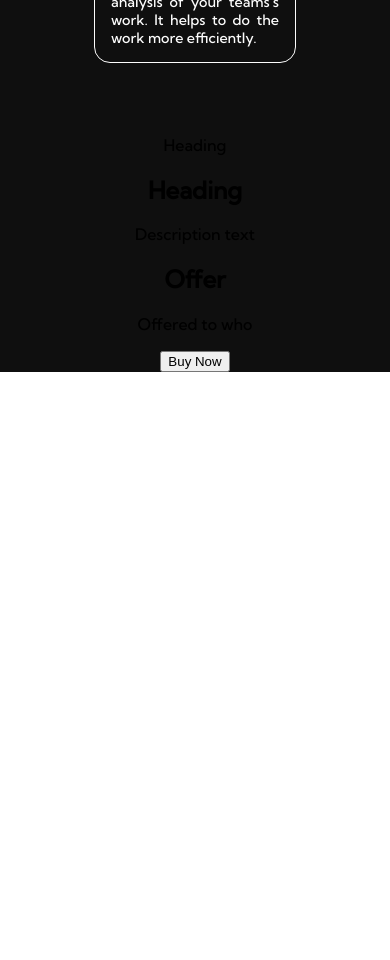
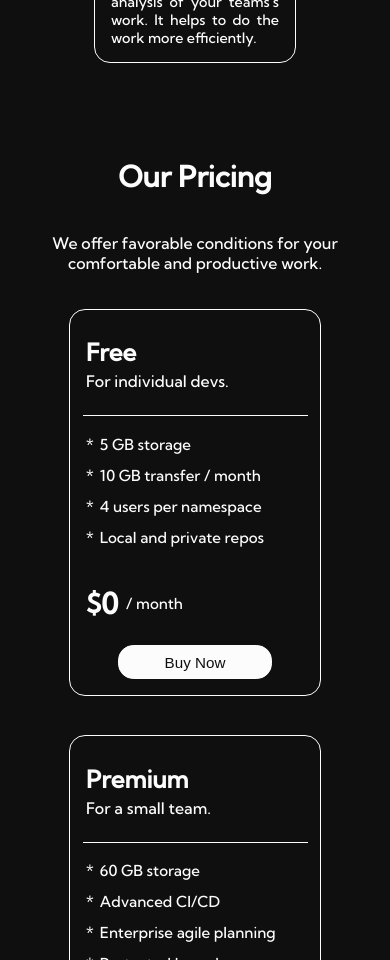
Before and after one commit to IsaacHarrison28/GitClickClone, a React (Create React App) app: page / in a window 390 px wide. Shown: the part 1040-2000 px from the top of the page. Before the commit the page ends 1412 px from the top, so only its background shows below. Built offline with nearby package versions, Linux system fonts and the light colour scheme.

Commit message:
Building the mobile view

```diff
--- a/src/components/Home.Page.js
+++ b/src/components/Home.Page.js
@@ -68,40 +68,158 @@ export const Home = () => {
 
             </div>
 
-            <div className='sneek-pic-container'>
+            {/* <div className='sneek-pic-container'>
                 <div className='sneek-pic-heading'>Heading</div>
                 <div className='sneek-pic-images-container'>
 
                 </div>
-            </div>
+            </div> */}
 
             <div className='pricing-overall-container'>
                 <div className='pricing-heading-text'>
-                    <h2>Heading</h2>
+                    <h2>Our Pricing</h2>
                     <p>
-                    Description text
+                        We offer favorable conditions for your comfortable and productive work.
                     </p>
                 </div>
 
                 <div className='prices-offer-container'>
+
                     <div className='offer-div'>
 
                         <div className='offer'>
-                            <h2>Offer</h2>
+                            <h2>Free</h2>
                             <p>
-                            Offered to who
+                                For individual devs.
                             </p>
                         </div>
 
+                        <hr />
+
                         <div className='package-offers'>
-                            <div className='package-text'></div>
-                            <div className='package-price'></div>
+                            <div className='package-text'>
+                                <div className='text'>
+                                    <div className='tick'>*</div>
+                                    <p>5 GB storage</p>
+                                </div>
+
+                                <div className='text'>
+                                    <div className='tick'>*</div>
+                                    <p>10 GB transfer / month</p>
+                                </div>
+
+                                <div className='text'>
+                                    <div className='tick'>*</div>
+                                    <p>4 users per namespace</p>
+                                </div>
+
+                                <div className='text'>
+                                    <div className='tick'>*</div>
+                                    <p>Local and private repos</p>
+                                </div>
+
+                            </div>
+                            <div className='package-price'>
+                                <h2>$0</h2>
+                                <p> / month </p>
+                            </div>
                             <div className='purchase-button'>
                                 <button type='button'>Buy Now</button>
                             </div>
                         </div>
 
                     </div>
+
+                    <div className='offer-div'>
+
+                        <div className='offer'>
+                            <h2>Premium</h2>
+                            <p>
+                                For a small team.
+                            </p>
+                        </div>
+
+                        <hr />
+
+                        <div className='package-offers'>
+                            <div className='package-text'>
+                                <div className='text'>
+                                    <div className='tick'>*</div>
+                                    <p>60 GB storage</p>
+                                </div>
+
+                                <div className='text'>
+                                    <div className='tick'>*</div>
+                                    <p>Advanced CI/CD</p>
+                                </div>
+
+                                <div className='text'>
+                                    <div className='tick'>*</div>
+                                    <p>Enterprise agile planning</p>
+                                </div>
+
+                                <div className='text'>
+                                    <div className='tick'>*</div>
+                                    <p>Protected branches</p>
+                                </div>
+
+                            </div>
+                            <div className='package-price'>
+                                <h2>$16</h2>
+                                <p> / month </p>
+                            </div>
+                            <div className='purchase-button'>
+                                <button type='button'>Buy Now</button>
+                            </div>
+                        </div>
+
+                    </div>
+
+                    <div className='offer-div'>
+
+                        <div className='offer'>
+                            <h2>Ultimate</h2>
+                            <p>
+                                For large companies.
+                            </p>
+                        </div>
+
+                        <hr />
+
+                        <div className='package-offers'>
+                            <div className='package-text'>
+                                <div className='text'>
+                                    <div className='tick'>*</div>
+                                    <p>260 GB storage</p>
+                                </div>
+
+                                <div className='text'>
+                                    <div className='tick'>*</div>
+                                    <p>Security dashboards</p>
+                                </div>
+
+                                <div className='text'>
+                                    <div className='tick'>*</div>
+                                    <p>Free guest users</p>
+                                </div>
+
+                                <div className='text'>
+                                    <div className='tick'>*</div>
+                                    <p>container scanning</p>
+                                </div>
+
+                            </div>
+                            <div className='package-price'>
+                                <h2>$99</h2>
+                                <p> / month </p>
+                            </div>
+                            <div className='purchase-button'>
+                                <button type='button'>Buy Now</button>
+                            </div>
+                        </div>
+
+                    </div>
+
                 </div>
             </div>
 
--- a/src/styles/Home.page.style.css
+++ b/src/styles/Home.page.style.css
@@ -79,7 +79,7 @@
 .product-quality-container{
     margin: auto;
     display: flex;
-    align-items: center;
+    align-items: flex-start;
     justify-content: center;
     flex-wrap: wrap;
     margin-block: 3.5rem;
@@ -125,3 +125,127 @@
     font-size: 0.9rem;
     text-align: justify;
 }
+
+.pricing-heading-text{
+    display: flex;
+    align-items: center;
+    justify-content: center;
+    flex-direction: column;
+    color: #fcfcfc;
+    margin: auto;
+    width: 80%;
+}
+
+.pricing-heading-text h2{
+    font-size: 1.8rem;
+}
+
+.pricing-heading-text p{
+    font-size: 1rem;
+    text-align: center;
+    max-width: 300px;
+}
+
+.prices-offer-container{
+    display: flex;
+    align-items: center;
+    justify-content: center;
+    flex-wrap: wrap;
+}
+
+.offer-div{
+    border: 1px solid #fcfcfc;
+    border-radius: 1em;
+    width: 80%;
+    max-width: 250px;
+    min-width: 220px;
+    margin: 1.2em;
+}
+
+.offer-div:hover{
+    background: linear-gradient(68deg, #fcfcfc, #45a0f5);
+    color: #0f0f0f;
+}
+
+.offer{
+   display: flex;
+   align-items: flex-start;
+   justify-content: center;
+   flex-direction: column;
+   margin: 0.5rem 1rem;
+   color: #fcfcfc;
+}
+
+.offer p{
+    margin-top: -1rem;
+}
+
+.offer-div hr{
+    width: 90%;
+    margin: auto;
+    height: 1px;
+    background: #fcfcfc;
+    border: none;
+}
+
+.package-offers{
+    margin: 0.2em 1em;
+}
+
+.package-text{
+    display: flex;
+    align-items: flex-start;
+    justify-content: center;
+    flex-direction: column;
+}
+
+.text{
+    display: flex;
+    align-items: center;
+    justify-content: flex-start;
+    color: #fcfcfc;
+    font-size: 0.95rem;
+}
+
+.text +  .text{
+    margin-top: -1.2em;
+}
+
+.tick{
+    display: flex;
+    align-items: center;
+    justify-content: center;
+    margin-right: 0.4em;
+
+}
+
+.package-price{
+    display: flex;
+    align-items: center;
+    justify-content: flex-start;
+    color: #fcfcfc;
+}
+
+.package-price h2{
+    font-weight: bold;
+    font-size: 1.8rem;
+}
+
+.package-price p{
+    font-size: 0.95rem;
+    margin-left: 0.5rem;
+}
+
+.purchase-button{
+    margin-bottom: 1em;
+}
+
+.purchase-button button{
+    font-size: 0.95rem;
+    color: #0f0f0f;
+    background: #fcfcfc;
+    border: 1px solid #fcfcfc;
+    outline: none;
+    border-radius: 1em;
+    padding: 0.5em 3em;
+}
```
